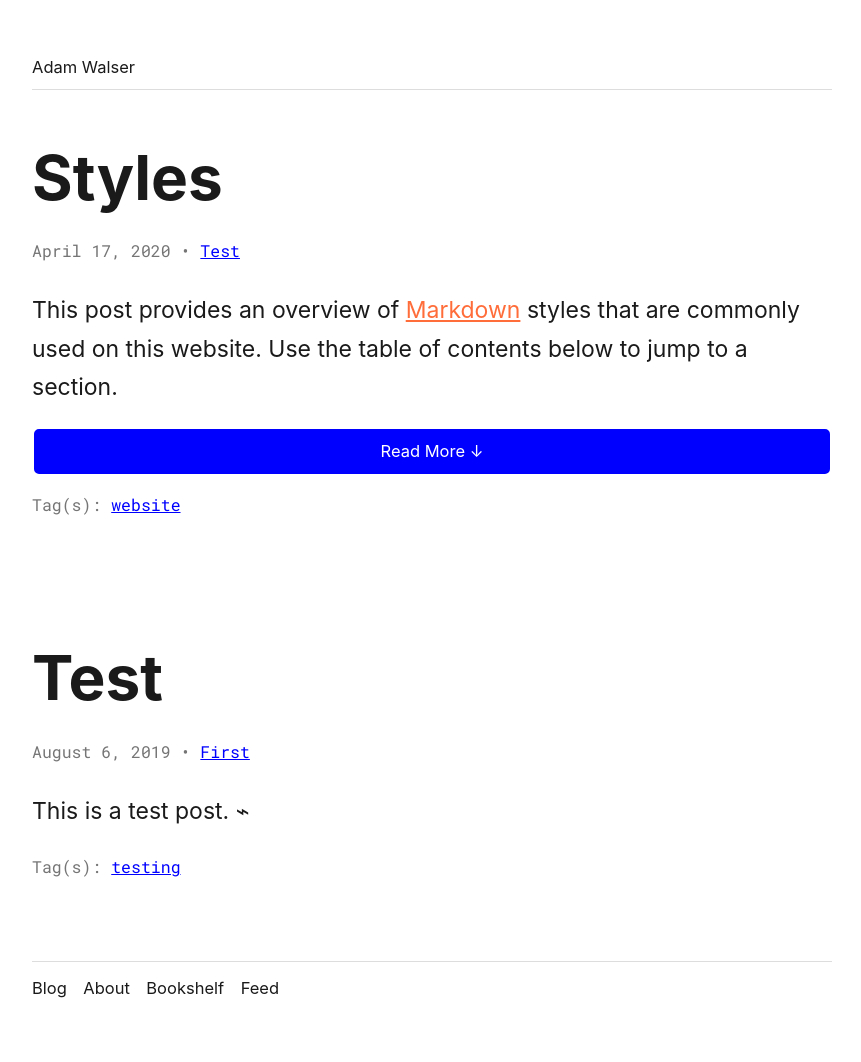
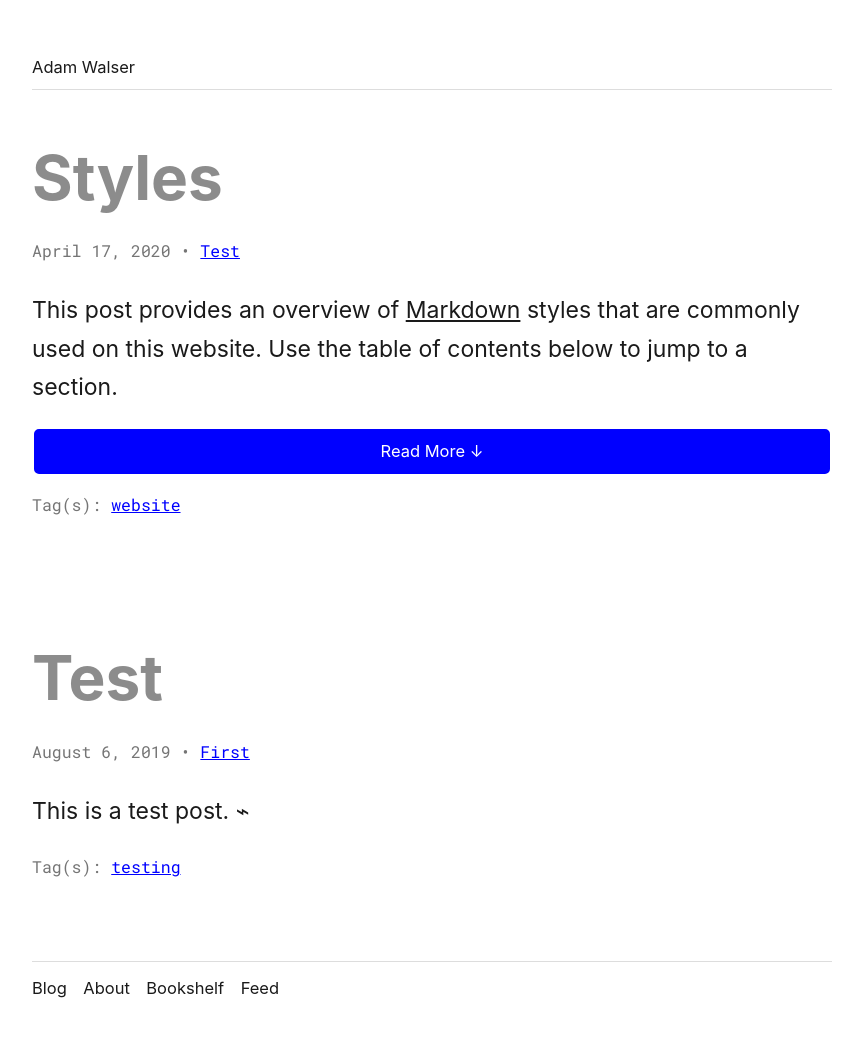
Before and after one commit to ajpwalser/ajpwalser.github.io, a Jekyll site: the page built from index.html, in a window 1280 px wide. Shown: the whole page, without its empty margins (208-1069 px from the left). Built offline with Jekyll 4.4.1, drawn with Linux system fonts in a browser that asks for light colours; some web fonts are replaced; the list of posts is cut into pages by our own code.

Commit message:
Update style.css

```diff
--- a/css/style.css
+++ b/css/style.css
@@ -58,20 +58,20 @@
 /* Links */
 
 a:link {
-	color: #FF6D3A;
+	color: rgb(26, 26, 26);
 	transition: color 0.2s ease-out;
 }
 
 a:visited {
-	color: rgba(255, 109, 58, 0.50);
+	color: rgba(26, 26, 26, 0.50);
 }
 
 a:hover {
-	color: #e06721;
+	color: rgb(26, 26, 26);
 }
 
 a:active {
-	color: #FF6D3A;
+	color: rgb(26, 26, 26);
 }
 
 /* Headings */
@@ -109,7 +109,7 @@
 }
 
 h2 a {
-	color: rgb(26, 26, 26) !important;
+	color: rgba(26, 26, 26, 0.50) !important;
 	text-decoration: none !important;
 }
 
```
